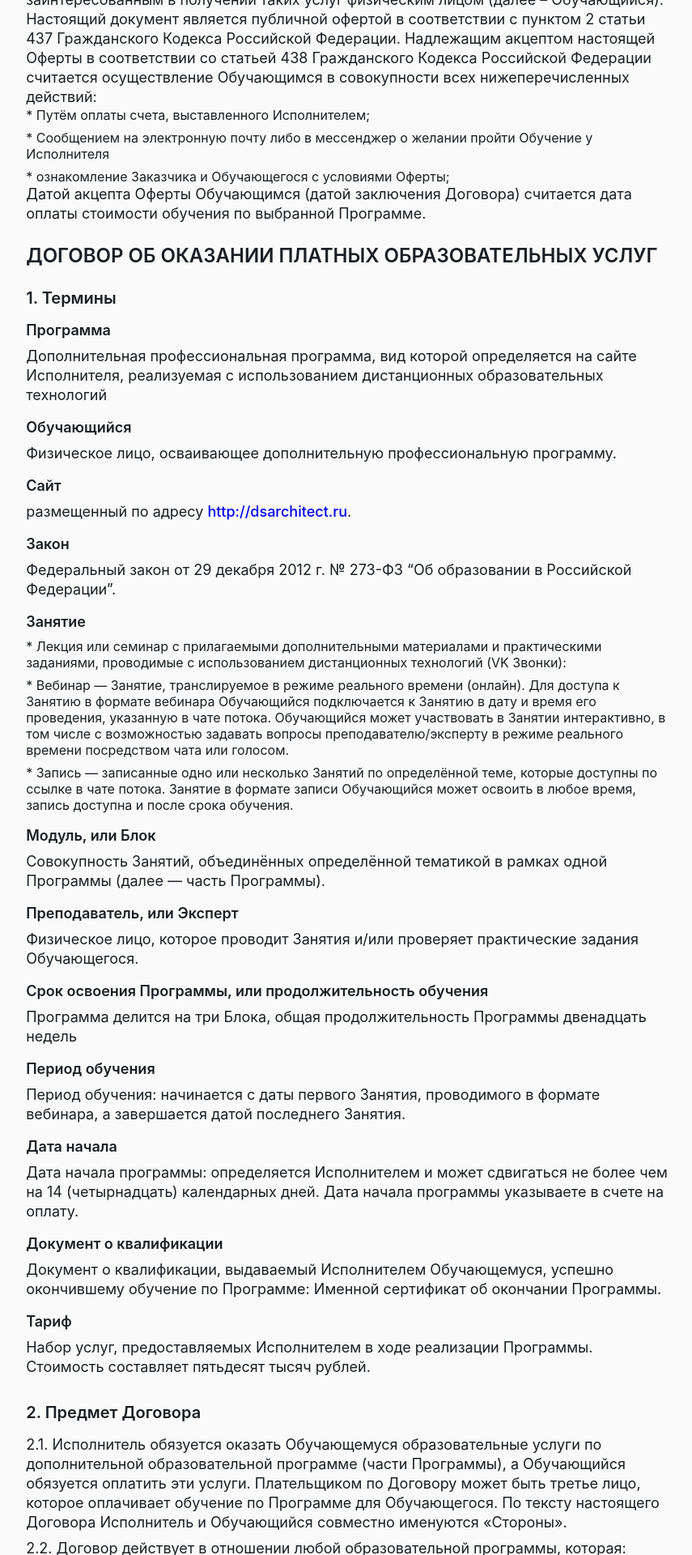
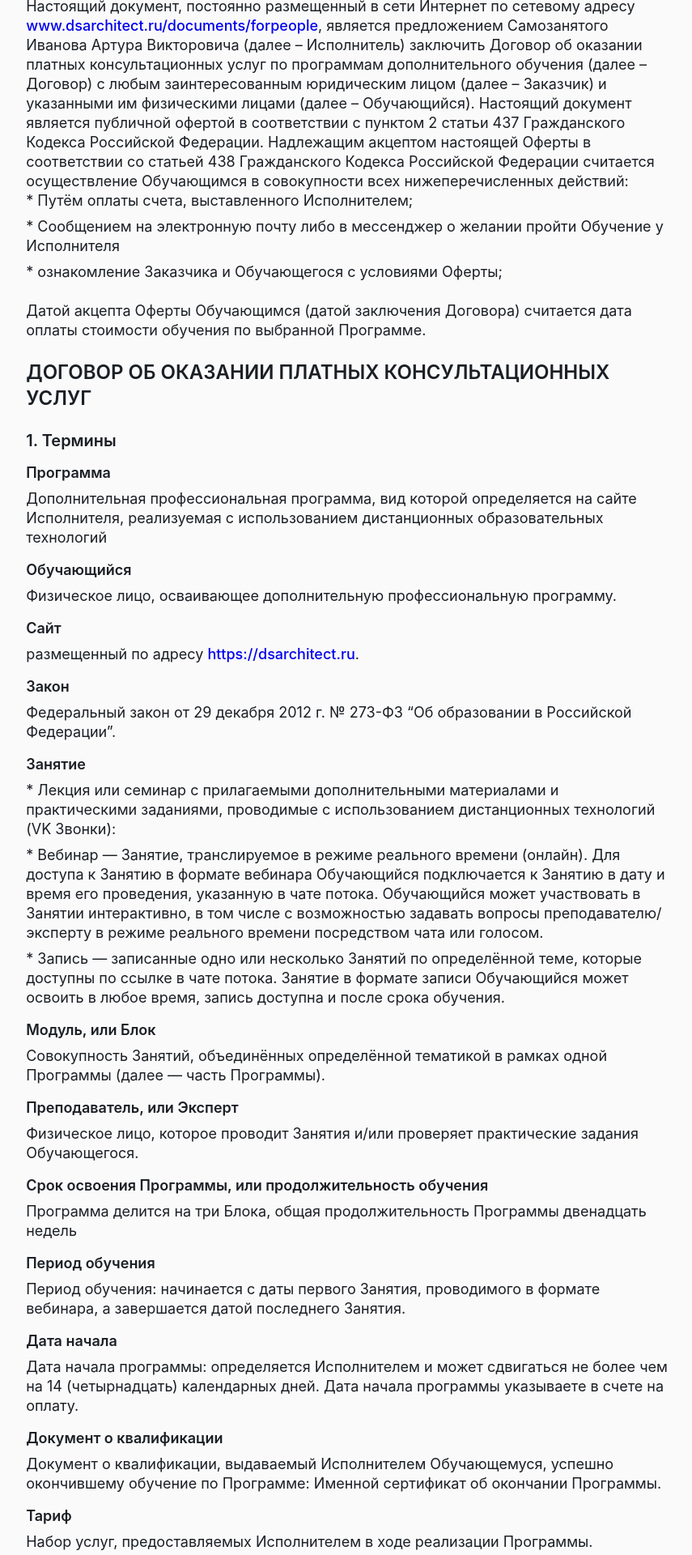
Before and after one commit to ArthurIvanov/dsa-web, a Next.js app: page /documents/forpeople in a window 1280 px wide. Shown: the part 380-2300 px from the top of the page at 81% size, without its empty margins (211-1066 px from the left). Built offline with nearby package versions, Linux system fonts and the light colour scheme.

Commit message:
fixed legal

```diff
--- a/app/components/tesimonials/card.tsx
+++ b/app/components/tesimonials/card.tsx
@@ -59,7 +59,7 @@ export const CardClient = ({
 				</div>
 			</div>
 			<div className="client-card-body">
-				<p>{content}</p>
+				<p className="text-large">{content}</p>
 			</div>
 		</StyledCardClient>
 	);
--- a/app/documents/forpeople/page.tsx
+++ b/app/documents/forpeople/page.tsx
@@ -5,31 +5,34 @@ import { Globals } from "@/app/theme/globals";
 export default function Page() {
 	return (
 		<>
-			<section className=" container display-flex flex-column">
-				<div className="legal-docs section-shadow">
+			<section className="container display-flex flex-column">
+				<div className="legal-docs section-shadow mt-48">
 					<h3 className="mb-24">
 						Оферта на заключение договора об оказании платных
-						образовательных услуг (для физических лиц)
+						консультационных услуг (для физических лиц)
 					</h3>
 					<p>
 						Настоящий документ, постоянно размещенный в сети
 						Интернет по сетевому адресу{" "}
-						<a href="http://dsarchitect.ru/documents/forpeople">
-							http://dsarchitect.ru/documents/forpeople
+						<a href="https://dsarchitect.ru/documents/forpeople">
+							www.dsarchitect.ru/documents/forpeople
 						</a>
 						, является предложением Самозанятого Иванова Артура
-						Викторовича (далее – Исполнитель) заключить Договор с
-						любым заинтересованным в получении таких услуг
-						физическим лицом (далее – Обучающийся). Настоящий
-						документ является публичной офертой в соответствии с
-						пунктом 2 статьи 437 Гражданского Кодекса Российской
-						Федерации. Надлежащим акцептом настоящей Оферты в
-						соответствии со статьей 438 Гражданского Кодекса
-						Российской Федерации считается осуществление Обучающимся
-						в совокупности всех нижеперечисленных действий:
+						Викторовича (далее – Исполнитель) заключить Договор об
+						оказании платных консультационных услуг по программам
+						дополнительного обучения (далее – Договор) с любым
+						заинтересованным юридическим лицом (далее – Заказчик) и
+						указанными им физическими лицами (далее – Обучающийся).
+						Настоящий документ является публичной офертой в
+						соответствии с пунктом 2 статьи 437 Гражданского Кодекса
+						Российской Федерации. Надлежащим акцептом настоящей
+						Оферты в соответствии со статьей 438 Гражданского
+						Кодекса Российской Федерации считается осуществление
+						Обучающимся в совокупности всех нижеперечисленных
+						действий:
 					</p>
 
-					<ul className="display-flex flex-column gap-8">
+					<ul className="display-flex flex-column gap-8 mb-24">
 						<li>
 							* Путём оплаты счета, выставленного Исполнителем;
 						</li>
@@ -48,7 +51,7 @@ export default function Page() {
 						выбранной Программе.
 					</p>
 					<h5 className="mb-24">
-						ДОГОВОР ОБ ОКАЗАНИИ ПЛАТНЫХ ОБРАЗОВАТЕЛЬНЫХ УСЛУГ
+						ДОГОВОР ОБ ОКАЗАНИИ ПЛАТНЫХ КОНСУЛЬТАЦИОННЫХ УСЛУГ
 					</h5>
 					<div className="display-flex flex-column gap-16 mb-32">
 						<h6>1. Термины</h6>
@@ -74,8 +77,8 @@ export default function Page() {
 							<p className="text-strong">Сайт</p>
 							<p>
 								размещенный по адресу{" "}
-								<a href="http://dsarchitect.ru">
-									http://dsarchitect.ru
+								<a href="https://dsarchitect.ru">
+									https://dsarchitect.ru
 								</a>
 								.
 							</p>
@@ -195,11 +198,11 @@ export default function Page() {
 						<div className="display-flex flex-column gap-8">
 							<p>
 								2.1. Исполнитель обязуется оказать Обучающемуся
-								образовательные услуги по дополнительной
-								образовательной программе (части Программы), а
-								Обучающийся обязуется оплатить эти услуги.
-								Плательщиком по Договору может быть третье лицо,
-								которое оплачивает обучение по Программе для
+								консультационные услуги по дополнительной
+								программе (части Программы), а Обучающийся
+								обязуется оплатить эти услуги. Плательщиком по
+								Договору может быть третье лицо, которое
+								оплачивает обучение по Программе для
 								Обучающегося. По тексту настоящего Договора
 								Исполнитель и Обучающийся совместно именуются
 								«Стороны».
@@ -229,9 +232,9 @@ export default function Page() {
 							</p>
 							<p>
 								3.1.1. Изменить в одностороннем порядке период
-								обучения без изменения продолжительности
-								обучения не более чем на 14 (четырнадцать)
-								календарных дней.
+								обучения (консультации) без изменения
+								продолжительности обучения не более чем на 14
+								(четырнадцать) календарных дней.
 							</p>
 							<p className="mb-8">
 								3.1.2. Вносить изменения в учебный план,
@@ -657,6 +660,10 @@ export default function Page() {
 								Телефон:{" "}
 								<a href="tel:+79622637027">+7 962 263 70 27</a>
 							</p>
+
+							<p>Номер счета: 40817810900111395116</p>
+							<p>БИК: 044525974</p>
+							<p>ИНН: 7710140679</p>
 						</div>
 					</div>
 				</div>
--- a/app/theme/globals.tsx
+++ b/app/theme/globals.tsx
@@ -184,7 +184,7 @@ a:visited {
     color: inherit;
 }
 
-p {
+p, li {
     font-size: 18px;
     line-height: 24px;
 }
@@ -197,9 +197,13 @@ p {
 }
 
 @media screen and (max-width: 1024px) {
-.text-hero {
-font-size: 18px;
-    line-height: 24px;
+    .text-hero {
+        font-size: 18px;
+        line-height: 24px;
+    }
+    p, a, li {
+        font-size: 14px;
+        line-height: 20px;
 }
 
 }
@@ -424,6 +428,10 @@ flex-grow {
     padding: 64px;
 }
 
+.mt-48 {
+    margin-top: 80px;
+}
+
 
 .mb-8 {
     margin-bottom: 8px;
```
Also changed, not shown: app/documents/forbusiness/page.tsx (+23 -21 lines).
